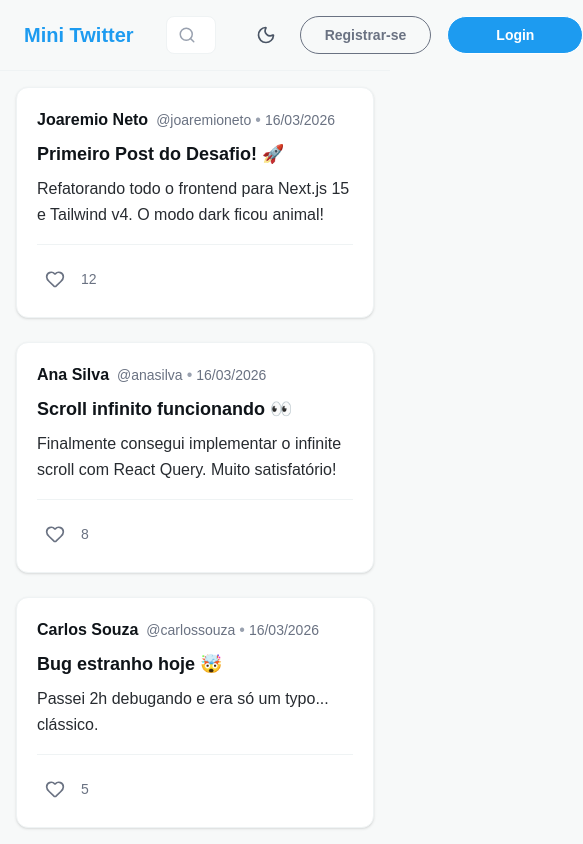
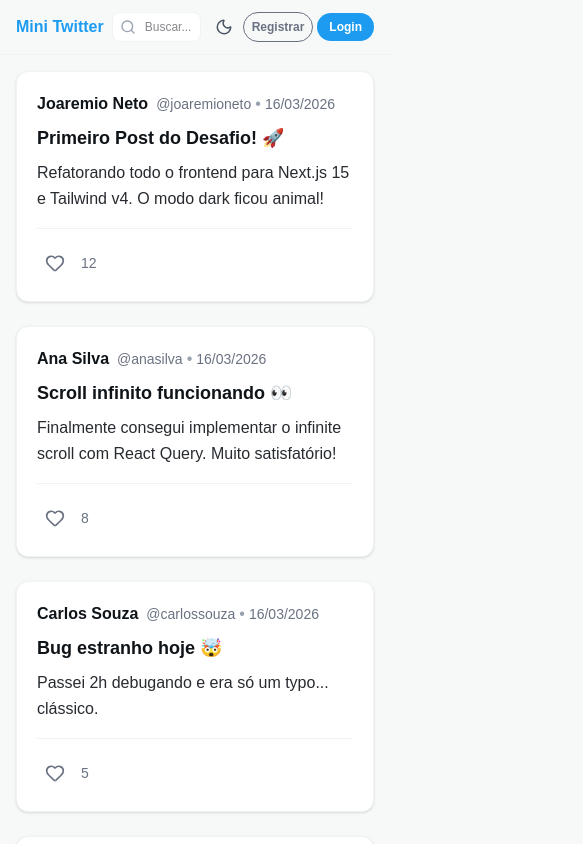
Before and after one commit to Joaremio/mini-twitter-frontend, a Next.js app: page / in a window 390 px wide. Shown: the top 844 px of the page, 583 px wide, since content can reach past the window. Built offline with nearby package versions, Linux system fonts and the light colour scheme; no server answers.

Commit message:
refactor: fix responsive width into mobile version

```diff
--- a/src/components/Header/index.tsx
+++ b/src/components/Header/index.tsx
@@ -2,7 +2,6 @@
 
 import { LogOut, Moon, Search, Sun } from "lucide-react";
 import { useAuthStore } from "@/store/auth-store";
-
 import { useTheme } from "@/context/theme-context";
 import Link from "next/link";
 
@@ -15,66 +14,65 @@ export function Header({ onSearch }: HeaderProps) {
   const { theme, toggleTheme, mounted } = useTheme();
 
   return (
-    <header className="w-full flex justify-between bg-background p-4 px-6 sm:px-12 border-b border-border sticky top-0 z-50 items-center gap-8 transition-colors">
-      <h1 className="text-xl font-bold text-twitter shrink-0 dark:text-white">
+    <header className="w-full flex flex-col sm:flex-row sm:items-center bg-background p-3 sm:p-4 px-4 sm:px-12 border-b border-border sticky top-0 z-50 gap-3 transition-colors">
+      <div className="flex items-center justify-between w-full">
+        <h1 className="text-base sm:text-xl font-bold text-twitter shrink-0 dark:text-white">
           Mini Twitter
         </h1>
 
-      <div className="relative group flex-1 max-w-[200px] sm:max-w-md md:max-w-xl ">
+        <div className="relative group w-full max-w-[140px] sm:max-w-md mx-2 sm:mx-8">
           <Search
-          className="absolute left-3 top-1/2 -translate-y-1/2 text-gray-400 group-focus-within:text-twitter transition-colors"
-          size={18}
+            className="absolute left-2 sm:left-3 top-1/2 -translate-y-1/2 text-gray-400 group-focus-within:text-twitter transition-colors"
+            size={16}
           />
           <input
             type="text"
-          placeholder="Buscar por post..."
-          className="w-full p-2 pl-10 border border-border rounded-lg bg-card focus:ring-2 focus:ring-twitter focus:border-transparent outline-none text-foreground transition-all text-sm"
+            placeholder="Buscar..."
+            className="w-full p-1.5 sm:p-2 pl-8 sm:pl-10 border border-border rounded-lg bg-card focus:ring-2 focus:ring-twitter focus:border-transparent outline-none text-xs sm:text-sm transition-all"
             onChange={(e) => onSearch(e.target.value)}
           />
         </div>
 
-      <div className="flex items-center gap-4 shrink-0">
+        <div className="flex items-center gap-1 sm:gap-3 shrink-0">
           <button
             onClick={toggleTheme}
-          className="p-2 rounded-full hover:bg-gray-100 dark:hover:bg-white/10 transition-colors cursor-pointer"
+            className="p-1.5 sm:p-2 rounded-full hover:bg-gray-100 dark:hover:bg-white/10 transition-colors"
           >
             {!mounted ? (
-            <Moon size={20} className="text-gray-600" />
+              <Moon size={18} className="text-gray-600" />
             ) : theme === "light" ? (
-            <Moon size={20} className="text-gray-600" />
+              <Moon size={18} className="text-gray-600" />
             ) : (
-            <Sun size={20} className="text-yellow-400" />
+              <Sun size={18} className="text-yellow-400" />
             )}
           </button>
 
           {user ? (
-          <>
             <button
-              onClick={() => {
-                logout();
-              }}
-              className="flex items-center gap-2 text-sm font-semibold bg-twitter text-white  hover:bg-twitter-hover dark:hover:bg-red-500/10 px-3 py-2 rounded-full transition-colors cursor-pointer"
+              onClick={logout}
+              className="flex items-center gap-1 text-xs sm:text-sm font-semibold bg-twitter text-white px-2 sm:px-4 py-1.5 sm:py-2 rounded-full transition-colors hover:bg-twitter-hover"
             >
-              <LogOut size={18} />
+              <LogOut size={16} />
             </button>
-          </>
           ) : (
             <>
               <Link
                 href="/auth"
-              className=" text-gray-500 dark:text-white text-sm border px-6 py-2 rounded-full font-semibold cursor-pointer transition-colors"
+                className="text-gray-500 dark:text-white text-xs sm:text-sm border px-2 sm:px-4 py-1.5 sm:py-2 rounded-full font-semibold"
               >
-              Registrar-se
+                Registrar
               </Link>
+
               <Link
                 href="/auth"
-              className="bg-twitter text-sm border text-white px-12 py-2 rounded-full font-bold dark:border-twitter cursor-pointer transition-colors"
+                className="bg-twitter text-white text-xs sm:text-sm px-3 sm:px-5 py-1.5 sm:py-2 rounded-full font-bold"
               >
                 Login
               </Link>
             </>
           )}
         </div>
+      </div>
     </header>
   );
 }
```
Lines whose indentation alone changed are shown as unchanged.
